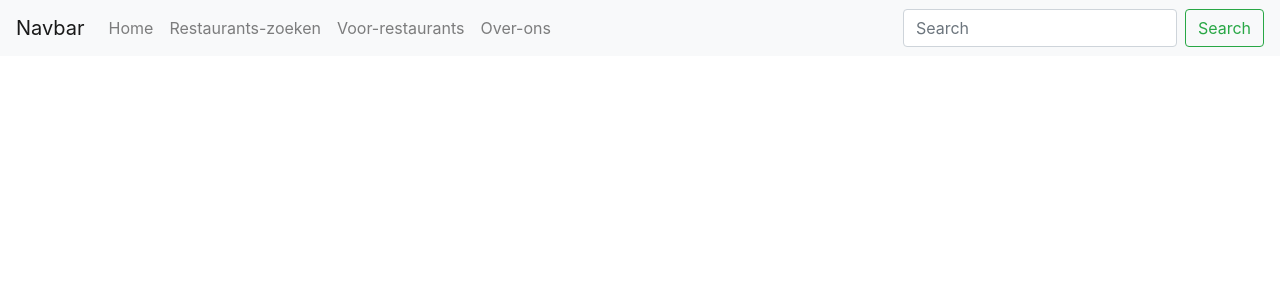
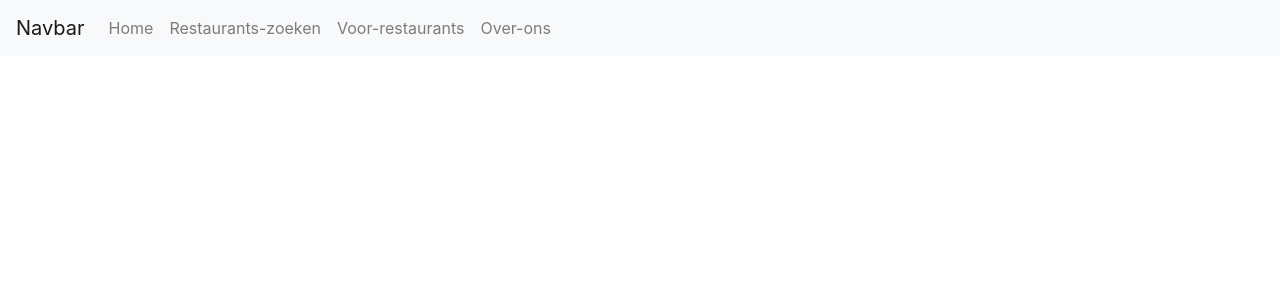
Before and after one commit to TimDer/snelstart-app-alkmaarse-restaurants, an Angular app in the folder AlkmaarseRestaurants/angular/: page / in a window 1280 px wide. Shown: the top 300 px of the page. Built offline with nearby package versions, Linux system fonts and the light colour scheme.

Commit message:
Remove search bar

```diff
--- a/AlkmaarseRestaurants/angular/src/app/child/navbar/navbar.component.html
+++ b/AlkmaarseRestaurants/angular/src/app/child/navbar/navbar.component.html
@@ -19,9 +19,5 @@
         <a class="nav-link" href="#">Over-ons</a>
       </li>
     </ul>
-    <form class="form-inline my-2 my-lg-0">
-      <input class="form-control mr-sm-2" type="search" placeholder="Search" aria-label="Search">
-      <button class="btn btn-outline-success my-2 my-sm-0" type="submit">Search</button>
-    </form>
   </div>
 </nav>
--- a/AlkmaarseRestaurants/angular/src/app/child/navbar/navbar.component.scss
+++ b/AlkmaarseRestaurants/angular/src/app/child/navbar/navbar.component.scss
@@ -1,8 +1,5 @@
-//@import "/node_modules/bootstrap/scss/bootstrap.scss";
 @import "/src/scss/bootstrap/bootstrap-start.scss";
 
-@import "/node_modules/bootstrap/scss/forms";
-@import "/node_modules/bootstrap/scss/buttons";
 @import "/node_modules/bootstrap/scss/transitions";
 //@import "/node_modules/bootstrap/scss/dropdown";
 @import "/node_modules/bootstrap/scss/nav";
```
